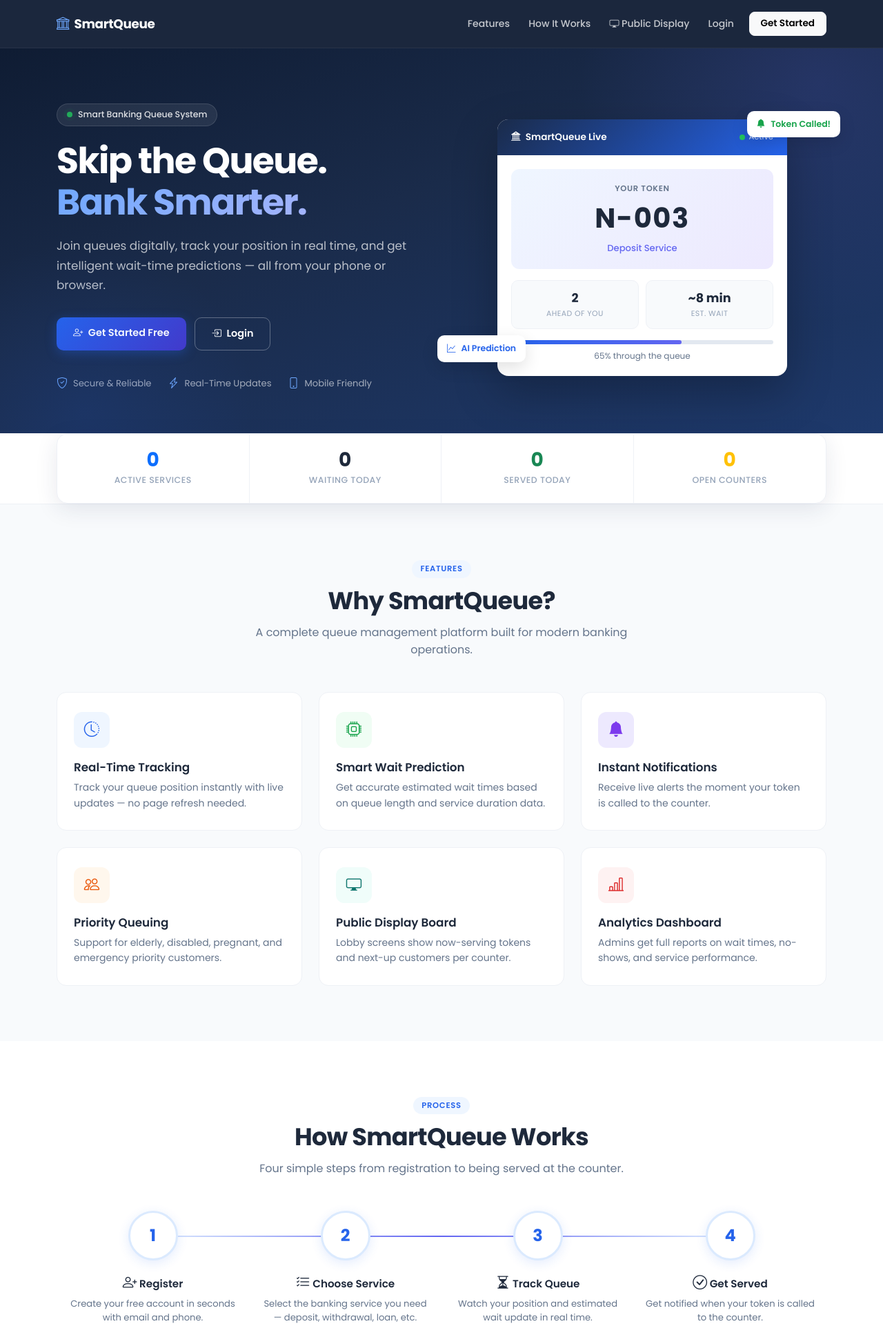
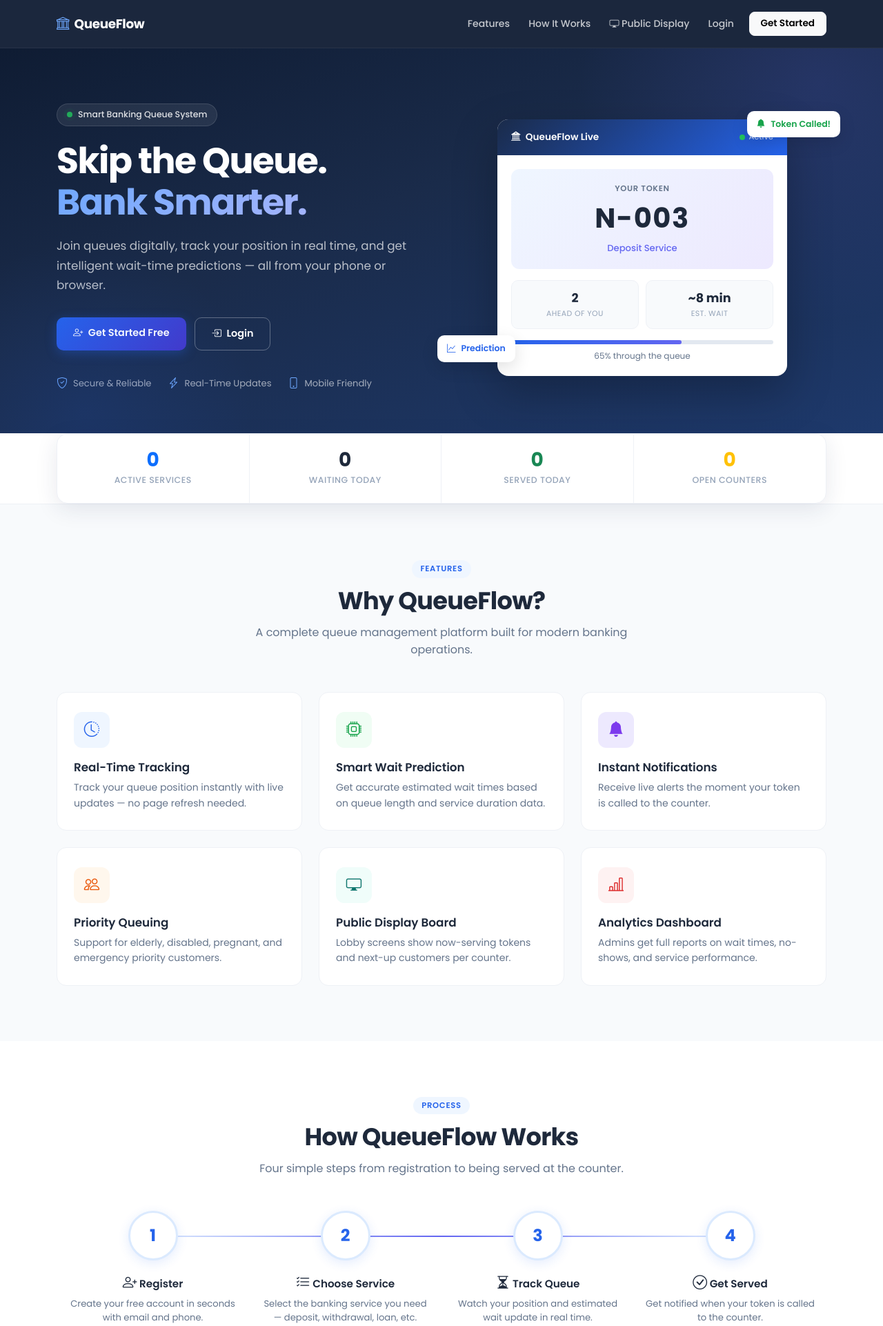
Before and after one commit to sudipshrestha-4/smartqueue, a Flask app: page / in a window 1280 px wide. Shown: the top 1922 px of the page at 69% size. Run offline with Flask 3, Linux system fonts and the light colour scheme; data that the repository does not hold is empty; some libraries are stand-ins or nearby versions.

Commit message:
Fix naming

```diff
--- a/app/static/css/home.css
+++ b/app/static/css/home.css
@@ -1,5 +1,5 @@
 /* ═══════════════════════════════════════════════════════════
-   SmartQueue — Landing Page
+   QueueFlow — Landing Page
    ═══════════════════════════════════════════════════════════ */
 
 body.home-page {
--- a/app/templates/admin/analytics.html
+++ b/app/templates/admin/analytics.html
@@ -1,5 +1,5 @@
 {% extends "admin/base.html" %}
-{% block title %}Analytics - SmartQueue{% endblock %}
+{% block title %}Analytics - QueueFlow{% endblock %}
 {% block page_title %}Analytics & Reports{% endblock %}
 {% block page_subtitle %}Queue performance insights for the last {{ days }} days{% endblock %}
 
--- a/app/templates/admin/base.html
+++ b/app/templates/admin/base.html
@@ -18,7 +18,7 @@
     <div class="admin-sidebar-brand">
       <a href="{{ url_for('admin.dashboard') }}">
         <i class="bi bi-bank2"></i>
-        SmartQueue
+        QueueFlow
       </a>
       <small>Admin Panel</small>
     </div>
--- a/app/templates/admin/dashboard.html
+++ b/app/templates/admin/dashboard.html
@@ -1,5 +1,5 @@
 {% extends "admin/base.html" %}
-{% block title %}Admin Dashboard - SmartQueue{% endblock %}
+{% block title %}Admin Dashboard - QueueFlow{% endblock %}
 {% block page_title %}Dashboard{% endblock %}
 {% block page_subtitle %}<span class="live-dot"></span>Live overview of your queue system{% endblock %}
 
--- a/app/templates/auth/change_password.html
+++ b/app/templates/auth/change_password.html
@@ -1,5 +1,5 @@
 {% extends base_template %}
-{% block title %}Change Password - SmartQueue{% endblock %}
+{% block title %}Change Password - QueueFlow{% endblock %}
 {% block page_title %}Change Password{% endblock %}
 {% block page_subtitle %}Update your account password for better security{% endblock %}
 
--- a/app/templates/auth/edit_profile.html
+++ b/app/templates/auth/edit_profile.html
@@ -1,5 +1,5 @@
 {% extends base_template %}
-{% block title %}Edit Profile - SmartQueue{% endblock %}
+{% block title %}Edit Profile - QueueFlow{% endblock %}
 {% block page_title %}Edit Profile{% endblock %}
 {% block page_subtitle %}Update your personal information and profile photo{% endblock %}
 
--- a/app/templates/auth/forgot_password.html
+++ b/app/templates/auth/forgot_password.html
@@ -1,5 +1,5 @@
 {% extends "base.html" %}
-{% block title %}Forgot Password - SmartQueue{% endblock %}
+{% block title %}Forgot Password - QueueFlow{% endblock %}
 {% block content %}
 <div class="row justify-content-center">
   <div class="col-md-5">
--- a/app/templates/auth/login.html
+++ b/app/templates/auth/login.html
@@ -1,5 +1,5 @@
 {% extends "base.html" %}
-{% block title %}Login - SmartQueue{% endblock %}
+{% block title %}Login - QueueFlow{% endblock %}
 {% block content %}
 <div class="row justify-content-center">
   <div class="col-md-5">
--- a/app/templates/auth/profile.html
+++ b/app/templates/auth/profile.html
@@ -1,5 +1,5 @@
 {% extends base_template %}
-{% block title %}My Profile - SmartQueue{% endblock %}
+{% block title %}My Profile - QueueFlow{% endblock %}
 {% block page_title %}My Profile{% endblock %}
 {% block page_subtitle %}Manage your account settings and personal information{% endblock %}
 
--- a/app/templates/auth/register.html
+++ b/app/templates/auth/register.html
@@ -1,5 +1,5 @@
 {% extends "base.html" %}
-{% block title %}Register - SmartQueue{% endblock %}
+{% block title %}Register - QueueFlow{% endblock %}
 {% block content %}
 <div class="row justify-content-center">
   <div class="col-md-5">
--- a/app/templates/auth/reset_password.html
+++ b/app/templates/auth/reset_password.html
@@ -1,5 +1,5 @@
 {% extends "base.html" %}
-{% block title %}Reset Password - SmartQueue{% endblock %}
+{% block title %}Reset Password - QueueFlow{% endblock %}
 {% block content %}
 <div class="row justify-content-center">
   <div class="col-md-5">
--- a/app/templates/base.html
+++ b/app/templates/base.html
@@ -4,7 +4,7 @@
     <meta charset="UTF-8">
     <meta name="viewport" content="width=device-width, initial-scale=1.0">
 
-    <title>{% block title %}SmartQueue{% endblock %}</title>
+    <title>{% block title %}QueueFlow{% endblock %}</title>
 
     <!-- Bootstrap -->
     <link href="https://cdn.jsdelivr.net/npm/bootstrap@5.3.7/dist/css/bootstrap.min.css" rel="stylesheet">
@@ -29,7 +29,7 @@
 
         <a class="navbar-brand fw-bold" href="{{ url_for('main.index') }}">
             <i class="bi bi-bank"></i>
-            SmartQueue
+            QueueFlow
         </a>
 
         <button class="navbar-toggler"
--- a/app/templates/customer/base.html
+++ b/app/templates/customer/base.html
@@ -16,7 +16,7 @@
     <div class="admin-sidebar-brand">
       <a href="{{ url_for('customer.dashboard') }}">
         <i class="bi bi-ticket-perforated"></i>
-        SmartQueue
+        QueueFlow
       </a>
       <small>Customer Portal</small>
     </div>
--- a/app/templates/customer/dashboard.html
+++ b/app/templates/customer/dashboard.html
@@ -1,5 +1,5 @@
 {% extends "customer/base.html" %}
-{% block title %}Customer Dashboard - SmartQueue{% endblock %}
+{% block title %}Customer Dashboard - QueueFlow{% endblock %}
 {% block page_title %}My Dashboard{% endblock %}
 {% block page_subtitle %}<span class="live-dot"></span>Welcome back, {{ current_user.name }} — track your queue in real time{% endblock %}
 
--- a/app/templates/customer/token_details.html
+++ b/app/templates/customer/token_details.html
@@ -1,5 +1,5 @@
 {% extends "customer/base.html" %}
-{% block title %}Track {{ entry.token_number }} - SmartQueue{% endblock %}
+{% block title %}Track {{ entry.token_number }} - QueueFlow{% endblock %}
 {% block page_title %}Live Tracking{% endblock %}
 {% block page_subtitle %}Token {{ entry.token_number }} — {{ entry.service.name }}{% endblock %}
 
--- a/app/templates/dashboard.html
+++ b/app/templates/dashboard.html
@@ -1,5 +1,5 @@
 {% extends "base.html" %}
-{% block title %}Staff Dashboard - SmartQueue{% endblock %}
+{% block title %}Staff Dashboard - QueueFlow{% endblock %}
 {% block content %}
 <h2>Staff Dashboard</h2>
 
--- a/app/templates/index.html
+++ b/app/templates/index.html
@@ -1,6 +1,6 @@
 {% extends "base.html" %}
 
-{% block title %}SmartQueue | Smart Bank Queue Management{% endblock %}
+{% block title %}QueueFlow | Smart Bank Queue Management{% endblock %}
 {% block body_class %}home-page{% endblock %}
 {% block main_class %}{% endblock %}
 
@@ -73,7 +73,7 @@
         <div class="home-hero-visual">
           <div class="home-mockup">
             <div class="home-mockup-header">
-              <span><i class="bi bi-bank2 me-1"></i> SmartQueue Live</span>
+              <span><i class="bi bi-bank2 me-1"></i> QueueFlow Live</span>
               <div class="status"><span class="status-dot"></span> Active</div>
             </div>
             <div class="home-mockup-body">
@@ -102,7 +102,7 @@
             <i class="bi bi-bell-fill"></i> Token Called!
           </div>
           <div class="home-mockup-float bottom-left">
-            <i class="bi bi-graph-up"></i> AI Prediction
+            <i class="bi bi-graph-up"></i>  Prediction
           </div>
         </div>
       </div>
@@ -139,7 +139,7 @@
   <div class="container">
     <div class="home-section-header">
       <span class="home-section-tag">Features</span>
-      <h2>Why SmartQueue?</h2>
+      <h2>Why QueueFlow?</h2>
       <p>A complete queue management platform built for modern banking operations.</p>
     </div>
 
@@ -195,7 +195,7 @@
   <div class="container">
     <div class="home-section-header">
       <span class="home-section-tag">Process</span>
-      <h2>How SmartQueue Works</h2>
+      <h2>How QueueFlow Works</h2>
       <p>Four simple steps from registration to being served at the counter.</p>
     </div>
 
@@ -230,7 +230,7 @@
     <div class="home-section-header">
       <span class="home-section-tag">Access</span>
       <h2>Choose Your Portal</h2>
-      <p>SmartQueue provides dedicated dashboards for every role in the system.</p>
+      <p>QueueFlow provides dedicated dashboards for every role in the system.</p>
     </div>
 
     <div class="row g-4">
@@ -305,7 +305,7 @@
 <section class="home-cta">
   <div class="container">
     <h2>Ready to Skip the Queue?</h2>
-    <p>Join SmartQueue today and experience a faster, smarter way to bank.</p>
+    <p>Join QueueFlow today and experience a faster, smarter way to bank.</p>
     {% if not current_user.is_authenticated %}
       <a href="{{ url_for('auth.register') }}" class="btn btn-light btn-lg">
         <i class="bi bi-person-plus me-1"></i> Create Free Account
@@ -323,7 +323,7 @@
   <div class="container">
     <div class="row g-4">
       <div class="col-md-4">
-        <div class="home-footer-brand"><i class="bi bi-bank2"></i> SmartQueue</div>
+        <div class="home-footer-brand"><i class="bi bi-bank2"></i> QueueFlow</div>
         <p class="home-footer-desc">
           Intelligent queue management for modern banking. Reduce wait times,
           improve customer experience, and streamline operations.
@@ -352,7 +352,7 @@
       </div>
     </div>
     <div class="home-footer-bottom">
-      &copy; 2026 SmartQueue. All rights reserved.
+      &copy; 2026 QueueFlow. All rights reserved.
     </div>
   </div>
 </footer>
--- a/app/templates/staff/base.html
+++ b/app/templates/staff/base.html
@@ -16,7 +16,7 @@
     <div class="admin-sidebar-brand">
       <a href="{{ url_for('staff.dashboard') }}">
         <i class="bi bi-headset"></i>
-        SmartQueue
+        QueueFlow
       </a>
       <small>Staff Portal</small>
     </div>
--- a/app/templates/staff/dashboard.html
+++ b/app/templates/staff/dashboard.html
@@ -1,5 +1,5 @@
 {% extends "staff/base.html" %}
-{% block title %}Staff Dashboard - SmartQueue{% endblock %}
+{% block title %}Staff Dashboard - QueueFlow{% endblock %}
 
 {% block staff_content %}
 
```
Also changed, not shown: app/templates/display.html (+4 -4 lines).
